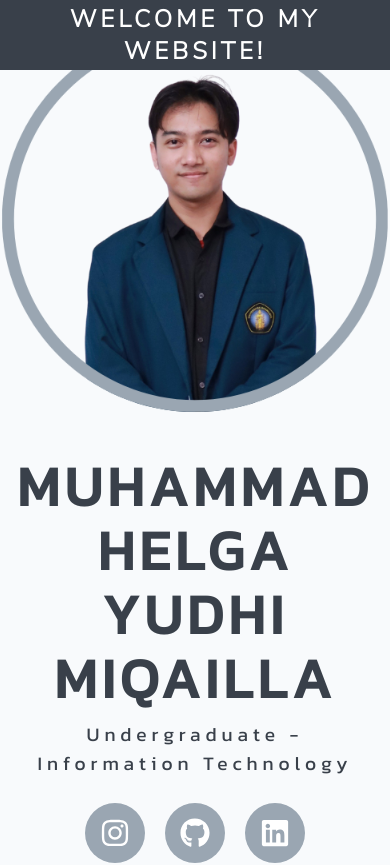
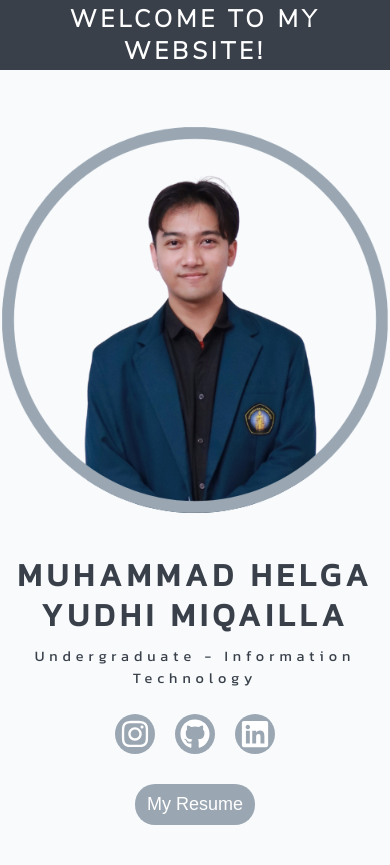
Before and after one commit to MuhammadHelga/muhammadhelga, a React (Vite) app: page / in a window 390 px wide. Shown: the top 865 px of the page. Built offline with nearby package versions, Linux system fonts and the light colour scheme.

Commit message:
new update

```diff
--- a/src/components/Footer.jsx
+++ b/src/components/Footer.jsx
@@ -8,10 +8,14 @@ function Footer() {
     <footer>
         <h3>Contact Me</h3>
         <div className='contact'>
-            <MdEmail/>
+        <div className='contact-item'>
+            <MdEmail />
             <h5>muhammadhelga41@gmail.com</h5>
-            <FaWhatsapp/>
+        </div>
+        <div className='contact-item'>
+            <FaWhatsapp />
             <h5>082231528841</h5>
+        </div>
         </div>
     </footer>
   )
--- a/src/styles/Footer.css
+++ b/src/styles/Footer.css
@@ -4,22 +4,38 @@ footer {
     line-height: 100px;
     color: #fff;
     letter-spacing: 5px;
-    padding: 20px 0;
+    padding: 10px 0;
 }
 
 footer h3 {
-    margin: 0;
+    margin: 10px 0;
     font-size: 24px;
 }
 
 .contact {
-    margin: 0;
-    padding: 0;
     display: flex;
     justify-content: center;
     align-items: center;
+    gap: 20px;
+    flex-wrap: wrap;
+}
+
+.contact-item {
+    display: flex;
+    align-items: center;
     gap: 10px;
-    flex-wrap: wrap;
+}
+
+.contact-item > svg {
+    color: #fff;
+    width: 30px;
+    height: auto;
+}
+
+.contact-item h5 {
+    margin: 0;
+    font-size: 16px;
+    color: #fff;
 }
 
 .contact > svg {
--- a/src/styles/Header.css
+++ b/src/styles/Header.css
@@ -1,12 +1,13 @@
 header {
   background-color: #F8FAFC;
-    height: 100vh;
+  /* height: 100vh; */
   background-position: center center;
   position: relative;
   font-family: "Kanit", sans-serif;
   letter-spacing: 5px;
-    /* text-shadow: 0 0 4px #000; */
+  padding: 50px 0;
 }
+
 .resume > a > button {
   background-color: #9AA6B2;
   margin-top: 30px;
@@ -27,7 +28,7 @@ header {
   background-color: #54806d;
 }
 .header-jumbotron {
-    position: absolute;
+  position: relative;
   top: 0;
   left: 0;
   display: flex;
@@ -91,14 +92,76 @@ header {
   background-color: #0077B5;
 }
 
+@media only screen and (max-width: 768px) {
+  .header-jumbotron > h3 {
+    font-size: 2.5rem;
+    line-height: 3rem;
+  }
+
+  .header-jumbotron > p {
+    font-size: 1rem;
+  }
+
+  .img-profile {
+    width: 300px;
+  }
+
+  .resume > a > button {
+    font-size: 20px;
+    padding: 15px;
+    width: 150px;
+  }
+
+  .socialMedia > a {
+    width: 50px;
+    height: 50px;
+  }
+
+  .socialMedia > a > svg {
+    height: 20px;
+  }
+}
+
+@media only screen and (max-width: 480px) {
+  .header-jumbotron > h3 {
+    font-size: 2rem;
+    line-height: 2.5rem;
+  }
+
+  .header-jumbotron > p {
+    font-size: 0.9rem;
+  }
+
+  .img-profile {
+    width: 100px;
+  }
+
+  .resume > a > button {
+    font-size: 18px;
+    padding: 10px;
+    width: 120px;
+  }
+
+  .socialMedia > a {
+    width: 40px;
+    height: 40px;
+  }
+
+  .socialMedia > a > svg {
+    height: 18px;
+  }
+}
+
+
   @media only screen and (max-width: 1000px) {
-    .socialMedia > a {
-      width: 60px;
-      height: 60px;
-    }
 
     .socialMedia > a > svg {
       height: 30px;
       width: auto;
     }
+
+    .img-profile {
+      width: 50px;
+      height: auto;
     }
+  }
```
Lines whose indentation alone changed are shown as unchanged.
